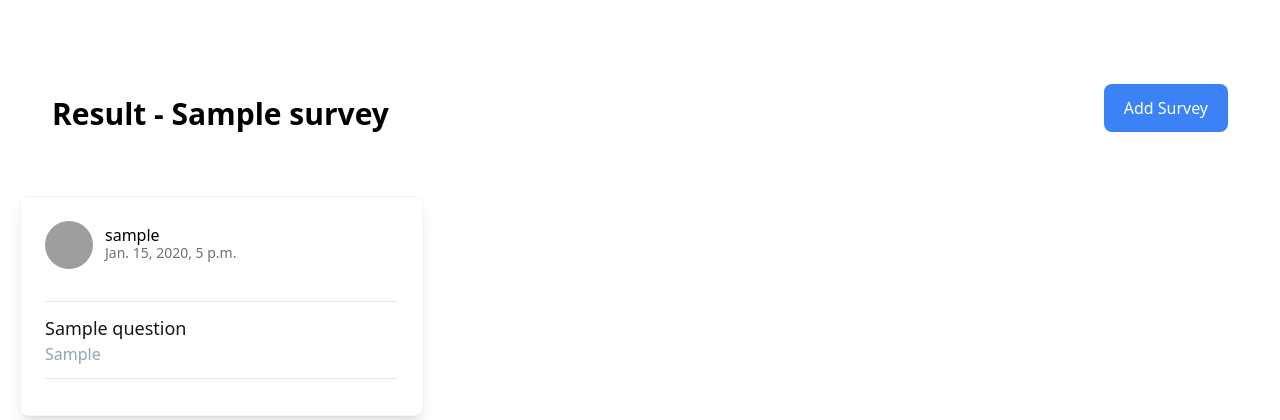
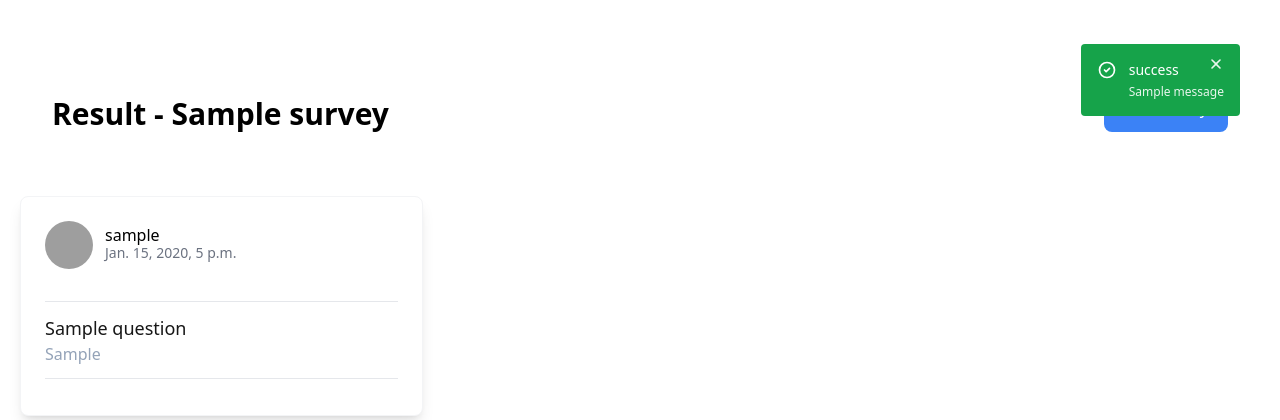
Before and after one commit to irfanpule/django-form-surveys, a Django app: page /detail/1 in a window 1280 px wide. Shown: the top 420 px of the page. Run offline with Django 3.2, Linux system fonts and the light colour scheme; tables that the repository leaves empty hold one stand-in row (values such as "Sample post"); one stand-in notice (Sample message) is shown; some libraries are stand-ins or nearby versions; grey boxes are pictures that could not be loaded.

Commit message:
add alert

```diff
--- a/surveys/admins/views.py
+++ b/surveys/admins/views.py
@@ -7,6 +7,7 @@ from django.urls import reverse
 from django.shortcuts import get_object_or_404, redirect
 from django.views.generic import View
 from django.http import JsonResponse
+from django.contrib import messages
 
 from surveys.models import Survey, Question
 from surveys.mixin import ContextTitleMixin
@@ -26,6 +27,7 @@ class AdminCrateSurveyView(ContextTitleMixin, CreateView):
         if form.is_valid():
             survey = form.save()
             self.success_url = reverse("surveys:admin_forms_survey", args=[survey.id])
+            messages.success(self.request, f'Successfully {self.title_page}')
             return self.form_valid(form)
         else:
             return self.form_invalid(form)
@@ -85,6 +87,7 @@ class AdminCreateQuestionView(ContextTitleMixin, CreateView):
             question = form.save(commit=False)
             question.survey = self.survey
             question.save()
+            messages.success(self.request, f'Successfully {self.title_page}')
             return self.form_valid(form)
         else:
             return self.form_invalid(form)
@@ -131,7 +134,6 @@ class AdminDeleteQuestionView(DetailView):
 class AdminChangeOrderQuestionView(View):
     def post(self, request, *args, **kwargs):
         ordering = request.POST['order_question'].split(",")
-        print(ordering)
         for index, question_id in enumerate(ordering):
             if question_id:
                 question = Question.objects.get(id=question_id)
--- /dev/null
+++ b/surveys/templates/surveys/components/alert.html
@@ -0,0 +1,40 @@
+<div class="flex py-1 fixed top-10 right-10" id="alert-message">
+    <div class="flex p-4 text-white
+        {% if message.tags == 'success' %}
+            bg-green-600
+        {% elif message.tags == 'warning' %}
+            bg-amber-600
+        {% elif message.tags == 'info' %}
+            bg-sky-600
+        {% elif message.tags == 'error' %}
+            bg-red-600
+        {% else %}
+            bg-gray-600
+        {% endif %}
+            rounded" role="alert">
+        <button class="absolute opacity-90 top-4 right-4 close-alert" type="button">
+            <span class="sr-only"> Close </span>
+
+            <svg class="w-4 h-4" xmlns="http://www.w3.org/2000/svg" viewBox="0 0 20 20" fill="currentColor">
+                <path fill-rule="evenodd"
+                      d="M4.293 4.293a1 1 0 011.414 0L10 8.586l4.293-4.293a1 1 0 111.414 1.414L11.414 10l4.293 4.293a1 1 0 01-1.414 1.414L10 11.414l-4.293 4.293a1 1 0 01-1.414-1.414L8.586 10 4.293 5.707a1 1 0 010-1.414z"
+                      clip-rule="evenodd"></path>
+            </svg>
+        </button>
+        <svg class="flex-shrink-0 w-5 h-5" xmlns="http://www.w3.org/2000/svg" fill="none" viewBox="0 0 24 24"
+             stroke="currentColor">
+            <path stroke-linecap="round" stroke-linejoin="round" stroke-width="2"
+                  d="M9 12l2 2 4-4m6 2a9 9 0 11-18 0 9 9 0 0118 0z"/>
+        </svg>
+
+        <div class="ml-3 -mt-0.25">
+            <h3 class="text-sm font-medium">
+                {{ message.tags }}
+            </h3>
+
+            <p class="mt-1 text-xs opacity-90">
+                {{ message }}
+            </p>
+        </div>
+    </div>
+</div>
--- a/surveys/templates/surveys/components/card_list_answer.html
+++ b/surveys/templates/surveys/components/card_list_answer.html
@@ -1,6 +1,6 @@
 <div class="swiper-slide">
     <blockquote class="p-6 border border-gray-100 rounded-lg shadow-lg bg-white">
-        {% if object.create_by == user %}
+        {% if object.user == user %}
             <div class="flex -space-x-4 hover:space-x-1 float-right">
                 <a href="{% url 'surveys:edit' object.id %}" class="z-20 block p-4 text-blue-700 transition-all bg-blue-100 border-2 border-white rounded-full active:bg-blue-50 hover:scale-110 focus:outline-none focus:ring"
                         type="button">
--- a/surveys/templates/surveys/master.html
+++ b/surveys/templates/surveys/master.html
@@ -8,8 +8,19 @@
     <script src="https://cdn.tailwindcss.com?plugins=forms,typography,aspect-ratio,line-clamp"></script>
 </head>
 <body>
+    {% if messages %}
+        {% for message in messages %}
+            {% include 'surveys/components/alert.html' %}
+        {% endfor %}
+    {% endif %}
     <div class="container mx-auto">
         {% block content %} {% endblock %}
     </div>
+    <script>
+        document.querySelector(".close-alert").addEventListener("click", () => {
+            let alertMessage = document.getElementById("alert-message");
+            alertMessage.style.display = "none";
+        })
+    </script>
 </body>
 </html>
--- a/surveys/views.py
+++ b/surveys/views.py
@@ -5,6 +5,7 @@ from django.contrib.auth.decorators import login_required
 from django.utils.decorators import method_decorator
 from django.shortcuts import redirect
 from django.core.paginator import Paginator
+from django.contrib import messages
 
 from surveys.models import Survey, UserAnswer
 from surveys.forms import CreateSurveyForm, EditSurveyForm
@@ -28,8 +29,10 @@ class SurveyFormView(FormMixin, DetailView):
         form = self.get_form()
         if form.is_valid():
             form.save()
+            messages.success(self.request, f'Successfully {self.title_page}')
             return self.form_valid(form)
         else:
+            messages.error(self.request, 'Something wrong')
             return self.form_invalid(form)
 
 
@@ -105,6 +108,7 @@ class DeleteSurveyAnswerView(DetailView):
     def get(self, request, *args, **kwargs):
         user_answer = self.get_object()
         user_answer.delete()
+        messages.success(self.request, 'Successfully deleted one survey')
         return redirect("surveys:detail", pk=user_answer.survey.id)
 
 
```
Also changed, not shown: surveys/templates/surveys/admins/master.html (+11 -0 lines).
